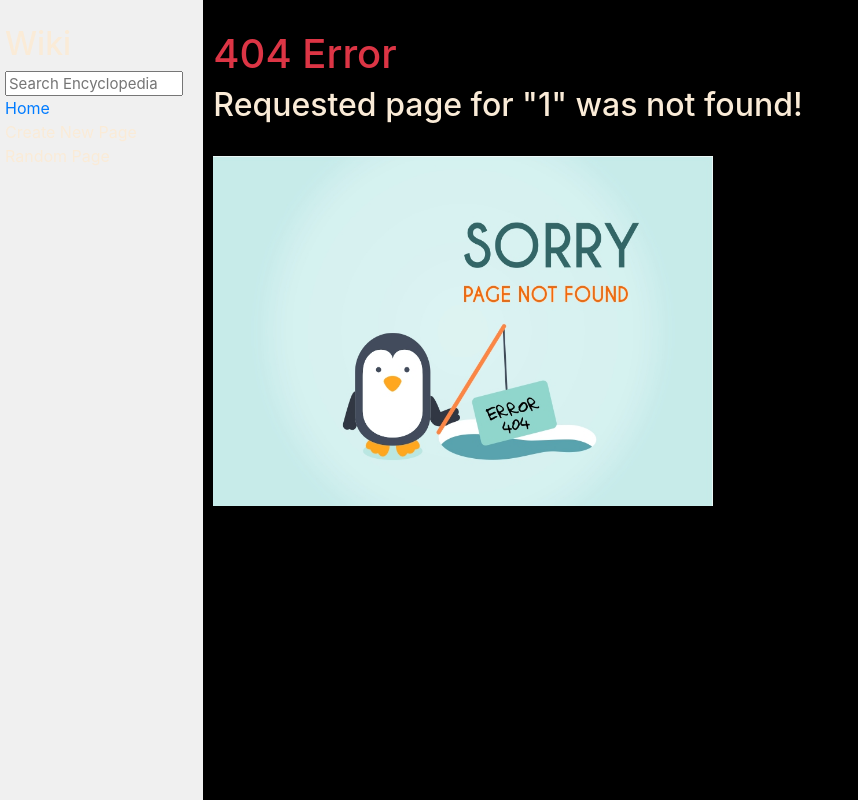
After one commit to e0406370/web50, a Django app: page /wiki/1 in a window 1280 px wide. The commit adds this page. Shown: the whole page, without its empty margins (0-858 px from the left). Run offline with Django 4.2, Linux system fonts and the light colour scheme; some libraries are stand-ins or nearby versions.

Commit message:
Completed implementation for a. Entry Page

```diff
--- a/project_1_wiki/encyclopedia/static/encyclopedia/styles.css
+++ b/project_1_wiki/encyclopedia/static/encyclopedia/styles.css
@@ -1,6 +1,7 @@
 body {
   margin: 0;
-    background-color: white;
+  background-color: black;
+  color: antiquewhite;
 }
 
 code {
--- /dev/null
+++ b/project_1_wiki/encyclopedia/templates/encyclopedia/error.html
@@ -0,0 +1,19 @@
+{% extends "encyclopedia/layout.html" %}
+
+{% block title %}
+    404 ERROR
+{% endblock %}
+
+{% block body %}
+    <h1 class="text-danger">
+      404 Error
+    </h1>
+
+    <h2>
+      Requested page for "{{ entry_title | upper }}" was not found!
+    </h2>
+    <br />
+
+    <img src="../../static/encyclopedia/404.jpg" height="350px" width="500px">
+
+{% endblock %}
--- a/project_1_wiki/encyclopedia/templates/encyclopedia/layout.html
+++ b/project_1_wiki/encyclopedia/templates/encyclopedia/layout.html
@@ -4,8 +4,16 @@
 
 <html lang="en">
     <head>
-        <title>{% block title %}{% endblock %}</title>
-        <link rel="stylesheet" href="https://stackpath.bootstrapcdn.com/bootstrap/4.4.1/css/bootstrap.min.css" integrity="sha384-Vkoo8x4CGsO3+Hhxv8T/Q5PaXtkKtu6ug5TOeNV6gBiFeWPGFN9MuhOf23Q9Ifjh" crossorigin="anonymous">
+        <title>
+            {% block title %}
+            {% endblock %}
+        </title>
+        <link
+            rel="stylesheet"
+            href="https://stackpath.bootstrapcdn.com/bootstrap/4.4.1/css/bootstrap.min.css"
+            integrity="sha384-Vkoo8x4CGsO3+Hhxv8T/Q5PaXtkKtu6ug5TOeNV6gBiFeWPGFN9MuhOf23Q9Ifjh"
+            crossorigin="anonymous"
+        />
         <link href="{% static 'encyclopedia/styles.css' %}" rel="stylesheet">
     </head>
     <body>
@@ -13,7 +21,12 @@
             <div class="sidebar col-lg-2 col-md-3">
                 <h2>Wiki</h2>
                 <form>
-                    <input class="search" type="text" name="q" placeholder="Search Encyclopedia">
+                    <input
+                        class="search"
+                        type="text"
+                        name="q"
+                        placeholder="Search Encyclopedia"
+                    />
                 </form>
                 <div>
                     <a href="{% url 'index' %}">Home</a>
--- a/project_1_wiki/encyclopedia/urls.py
+++ b/project_1_wiki/encyclopedia/urls.py
@@ -3,5 +3,7 @@ from django.urls import path
 from . import views
 
 urlpatterns = [
-    path("", views.index, name="index")
+    path("", views.index, name="index"),
+    path("error", views.entry),
+    path("wiki/<str:entry_title>", views.entry),
 ]
--- a/project_1_wiki/encyclopedia/util.py
+++ b/project_1_wiki/encyclopedia/util.py
@@ -3,7 +3,7 @@ import re
 from django.core.files.base import ContentFile
 from django.core.files.storage import default_storage
 
-
+## returns a list of the names of all encyclopedia entries currently saved.
 def list_entries():
     """
     Returns a list of all names of encyclopedia entries.
@@ -12,7 +12,7 @@ def list_entries():
     return list(sorted(re.sub(r"\.md$", "", filename)
                 for filename in filenames if filename.endswith(".md")))
 
-
+## saves a new encyclopedia entry, given its title and some Markdown content.
 def save_entry(title, content):
     """
     Saves an encyclopedia entry, given its title and Markdown
@@ -24,7 +24,7 @@ def save_entry(title, content):
         default_storage.delete(filename)
     default_storage.save(filename, ContentFile(content))
 
-
+## retrieves an encyclopedia entry by its title, returning its Markdown contents if the entry exists or None if the entry does not exist.
 def get_entry(title):
     """
     Retrieves an encyclopedia entry by its title. If no such
--- a/project_1_wiki/encyclopedia/views.py
+++ b/project_1_wiki/encyclopedia/views.py
@@ -1,9 +1,26 @@
 from django.shortcuts import render
-
 from . import util
-
+from markdown2 import Markdown
 
 def index(request):
+
     return render(request, "encyclopedia/index.html", {
         "entries": util.list_entries()
     })
+
+def entry(request, entry_title):
+
+    entry_contents = util.get_entry(entry_title)
+
+    if (entry_contents == None):
+        return render (request, "encyclopedia/error.html", {
+            "entry_title": entry_title
+        })
+
+    markdowner = Markdown()
+    entry_contents_converted = markdowner.convert(entry_contents)
+
+    return render (request, "encyclopedia/entry.html", {
+        "entry_title": entry_title,
+        "entry_contents": entry_contents_converted
+    })
```
Also changed, not shown: project_1_wiki/encyclopedia/templates/encyclopedia/entry.html (added, +9 -0 lines), project_1_wiki/db.sqlite3 (added), project_1_wiki/encyclopedia/static/encyclopedia/404.jpg (added). Lines whose indentation alone changed are shown as unchanged.
